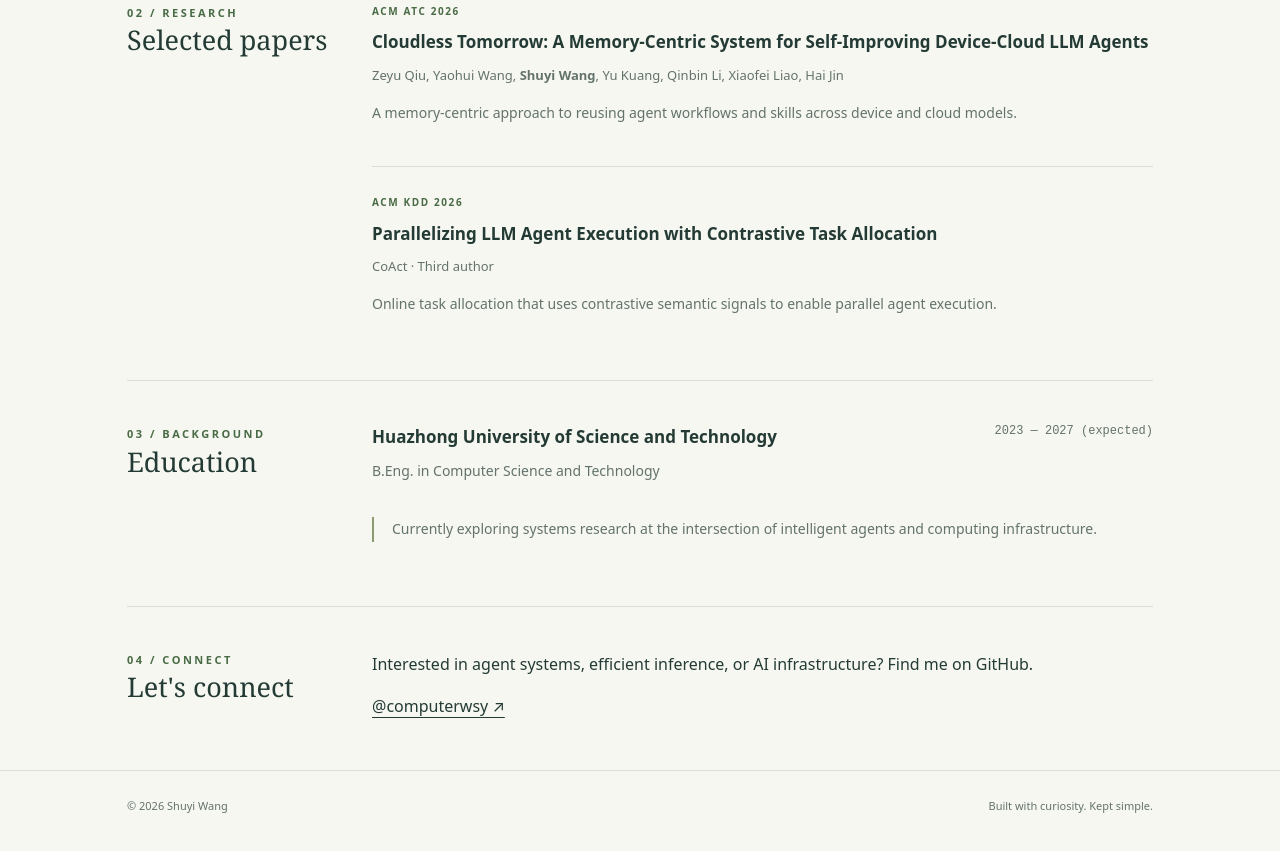
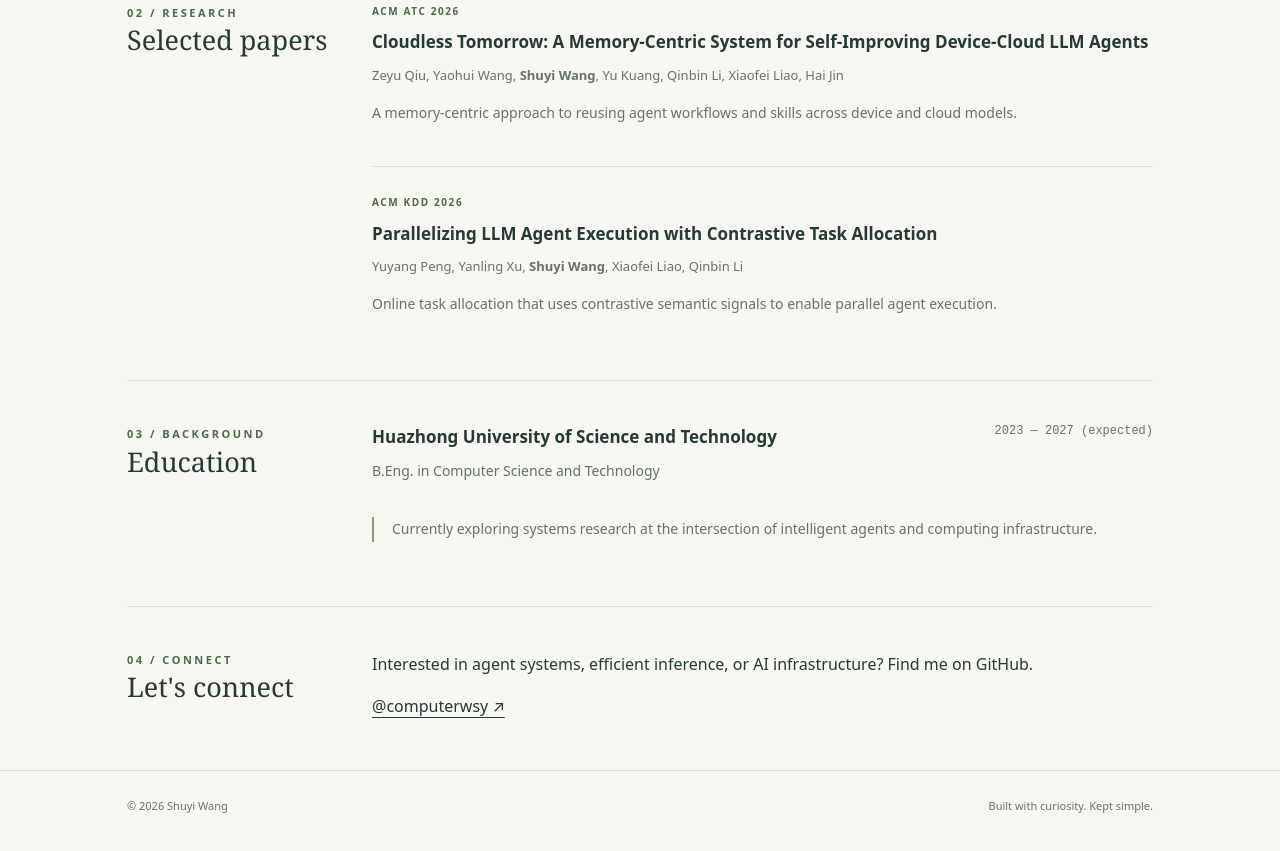
Before and after one commit to computerwsy/computerwsy.github.io, a plain HTML site: page index.html in a window 1280 px wide. Shown: the part 980-1831 px from the top of the page. Drawn offline with Linux system fonts and the light colour scheme.

Commit message:
List all CoAct authors and highlight Shuyi Wang

```diff
--- a/index.html
+++ b/index.html
@@ -8,7 +8,7 @@
 <section id="about" class="hero"><div><div class="eyebrow">Computer science · AI systems</div><h1>Shuyi Wang<span class="cn">王舒逸</span></h1><p class="intro en">I am a computer science undergraduate at <strong>Huazhong University of Science and Technology</strong>.</p><p class="intro zh">我是华中科技大学计算机科学与技术专业本科生王舒逸。</p><p class="intro en">My interests lie in <strong>AI infrastructure</strong> and <strong>efficient LLM agent systems</strong> — making intelligent systems work better across models, devices, and networks.</p><p class="intro zh">我关注 <strong>AI 基础设施</strong>与<strong>大模型智能体系统</strong>，探索模型、设备和网络之间的高效协同。</p><div class="actions"><a class="pill" href="https://github.com/computerwsy">GitHub ↗</a><a href="#publications"><span class="en">Explore my research ↓</span><span class="zh">了解我的研究 ↓</span></a></div></div>
 <div class="art" role="img" aria-label="An abstract network connecting devices, memory, and compute"><svg viewBox="0 0 340 320" fill="none" xmlns="http://www.w3.org/2000/svg"><g stroke="#b3c0a2" stroke-width="1"><path d="M65 115L170 70L275 115L275 215L170 260L65 215Z"/><path d="M65 115L170 165L275 115M65 215L170 165L275 215M170 70V260"/><path d="M65 115V215M275 115V215"/></g><g stroke="#68825b" stroke-width="1.5" fill="#f7f7f2"><rect x="145" y="140" width="50" height="50" rx="8"/><circle cx="170" cy="70" r="12"/><circle cx="65" cy="115" r="12"/><circle cx="275" cy="115" r="12"/><circle cx="65" cy="215" r="12"/><circle cx="275" cy="215" r="12"/><circle cx="170" cy="260" r="12"/></g><rect x="158" y="153" width="24" height="24" rx="4" fill="#68825b"/><circle cx="170" cy="70" r="4" fill="#a1ad76"/><circle cx="275" cy="215" r="4" fill="#a1ad76"/></svg><span class="art-note">MODELS / MEMORY / SYSTEMS</span></div></section>
 <section class="section" id="research"><div><div class="eyebrow">01 / Focus</div><h2 class="en">Research interests</h2><h2 class="zh">研究兴趣</h2></div><div class="research"><article><div class="num">01</div><h3>Agent systems</h3><p class="sub en">Parallel task execution and heterogeneous scheduling for efficient LLM agents.</p><p class="sub zh">面向大模型智能体的并行任务执行与异构调度。</p></article><article><div class="num">02</div><h3>Edge–cloud AI</h3><p class="sub en">Memory and skill reuse across small local models and cloud LLMs.</p><p class="sub zh">端侧小模型与云端大模型之间的记忆和技能复用。</p></article><article><div class="num">03</div><h3>AI infrastructure</h3><p class="sub en">Efficient inference, resource utilization, and data center networking.</p><p class="sub zh">高效推理、资源利用与数据中心网络。</p></article></div></section>
-<section class="section" id="publications"><div><div class="eyebrow">02 / Research</div><h2 class="en">Selected papers</h2><h2 class="zh">论文成果</h2></div><div><article class="paper"><div class="venue">ACM ATC 2026</div><h3>Cloudless Tomorrow: A Memory-Centric System for Self-Improving Device-Cloud LLM Agents</h3><p class="authors">Zeyu Qiu, Yaohui Wang, <strong>Shuyi Wang</strong>, Yu Kuang, Qinbin Li, Xiaofei Liao, Hai Jin</p><p class="sub en">A memory-centric approach to reusing agent workflows and skills across device and cloud models.</p><p class="sub zh">以记忆为中心，在端云模型之间复用智能体工作流与技能。</p></article><article class="paper"><div class="venue">ACM KDD 2026</div><h3>Parallelizing LLM Agent Execution with Contrastive Task Allocation</h3><p class="authors en">CoAct · Third author</p><p class="authors zh">CoAct · 第三作者</p><p class="sub en">Online task allocation that uses contrastive semantic signals to enable parallel agent execution.</p><p class="sub zh">利用对比语义信号进行在线任务分配，实现智能体任务的并行执行。</p></article></div></section>
+<section class="section" id="publications"><div><div class="eyebrow">02 / Research</div><h2 class="en">Selected papers</h2><h2 class="zh">论文成果</h2></div><div><article class="paper"><div class="venue">ACM ATC 2026</div><h3>Cloudless Tomorrow: A Memory-Centric System for Self-Improving Device-Cloud LLM Agents</h3><p class="authors">Zeyu Qiu, Yaohui Wang, <strong>Shuyi Wang</strong>, Yu Kuang, Qinbin Li, Xiaofei Liao, Hai Jin</p><p class="sub en">A memory-centric approach to reusing agent workflows and skills across device and cloud models.</p><p class="sub zh">以记忆为中心，在端云模型之间复用智能体工作流与技能。</p></article><article class="paper"><div class="venue">ACM KDD 2026</div><h3>Parallelizing LLM Agent Execution with Contrastive Task Allocation</h3><p class="authors">Yuyang Peng, Yanling Xu, <strong>Shuyi Wang</strong>, Xiaofei Liao, Qinbin Li</p><p class="sub en">Online task allocation that uses contrastive semantic signals to enable parallel agent execution.</p><p class="sub zh">利用对比语义信号进行在线任务分配，实现智能体任务的并行执行。</p></article></div></section>
 <section class="section" id="education"><div><div class="eyebrow">03 / Background</div><h2 class="en">Education</h2><h2 class="zh">教育背景</h2></div><div><div class="education"><div><h3 class="en">Huazhong University of Science and Technology</h3><h3 class="zh">华中科技大学</h3><p class="sub en">B.Eng. in Computer Science and Technology</p><p class="sub zh">计算机科学与技术 · 本科</p></div><span class="date">2023 — 2027 (expected)</span></div><div class="note"><p class="sub en">Currently exploring systems research at the intersection of intelligent agents and computing infrastructure.</p><p class="sub zh">正在探索智能体与计算基础设施交叉领域的系统研究。</p></div></div></section>
 <section class="section" id="connect"><div><div class="eyebrow">04 / Connect</div><h2 class="en">Let's connect</h2><h2 class="zh">交流与联系</h2></div><div><p class="en">Interested in agent systems, efficient inference, or AI infrastructure? Find me on GitHub.</p><p class="zh">欢迎交流智能体系统、高效推理与 AI 基础设施相关话题。</p><a href="https://github.com/computerwsy">@computerwsy ↗</a></div></section></main>
 <footer><div class="wrap"><span>© 2026 Shuyi Wang</span><span>Built with curiosity. Kept simple.</span></div></footer>
```
